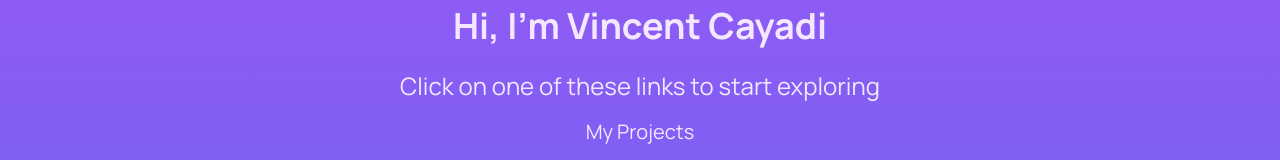
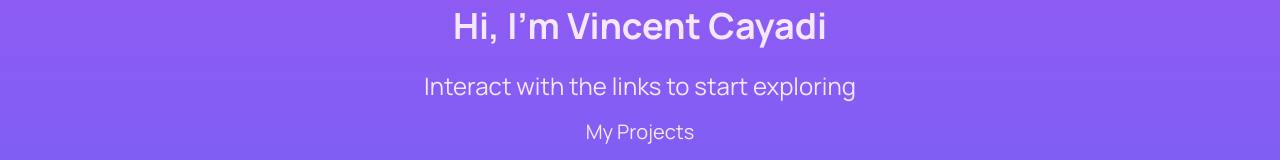
Before and after one commit to vincentcayadi/satoriarw, a Next.js app: page / in a window 1280 px wide. Shown: the part 302-462 px from the top of the page. Built offline with nearby package versions, Linux system fonts and the light colour scheme.

Commit message:
Changed Spelling

```diff
--- a/components/Layout.js
+++ b/components/Layout.js
@@ -19,7 +19,7 @@ const Layout = ({ children }) => {
             rel="stylesheet"
           />
         </Head>
-        <main className="subpixel-antialiased align-middle select-none font-manrope">
+        <main className="subpixel-antialiased select-none font-manrope">
           {children}
         </main>
       </div>
--- a/pages/index.js
+++ b/pages/index.js
@@ -15,7 +15,7 @@ export default function Home() {
             </h1>
             <div className="mt-6">
               <p className="text-xl sm:text-2xl">
-                Click on one of these links to start exploring
+                Interact with the links to start exploring
               </p>
               <p className="mt-4 duration-300 t text-l sm:text-xl sm:hover:scale-125 ">
                 <Link href="#projects">
@@ -76,7 +76,7 @@ export default function Home() {
       <div className="grid h-screen bg-gradient-to-b from-sky-500 to-cyan-500 place-items-center">
         <div className="grid w-2/3 p-8 mx-auto text-center bg-white rounded sm:w-1/2 h-1/2 drop-shadow-lg place-items-center">
           <div className="grid w-full h-full text-center place-content-center">
-            <h1 className="mb-2 text-xl font-bold underline sm:mb-8 sm:text-2xl">
+            <h1 className="mb-4 text-xl font-bold underline sm:mb-8 sm:text-2xl">
               Vincent Cayadi
             </h1>
             <div className="grid grid-cols-1 grid-rows-4 gap-2 sm:gap-6 sm:grid-cols-2 sm:grid-rows-2 place-items-center">
```
